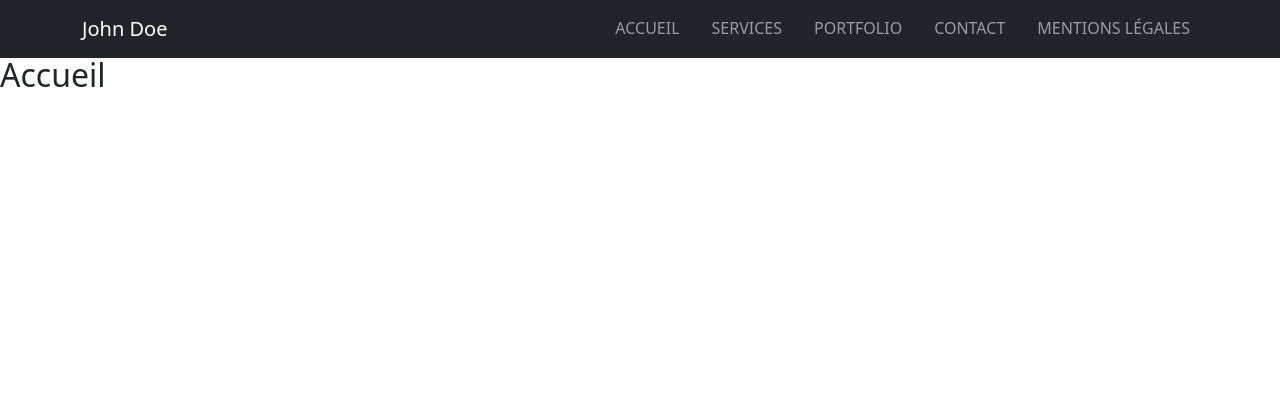
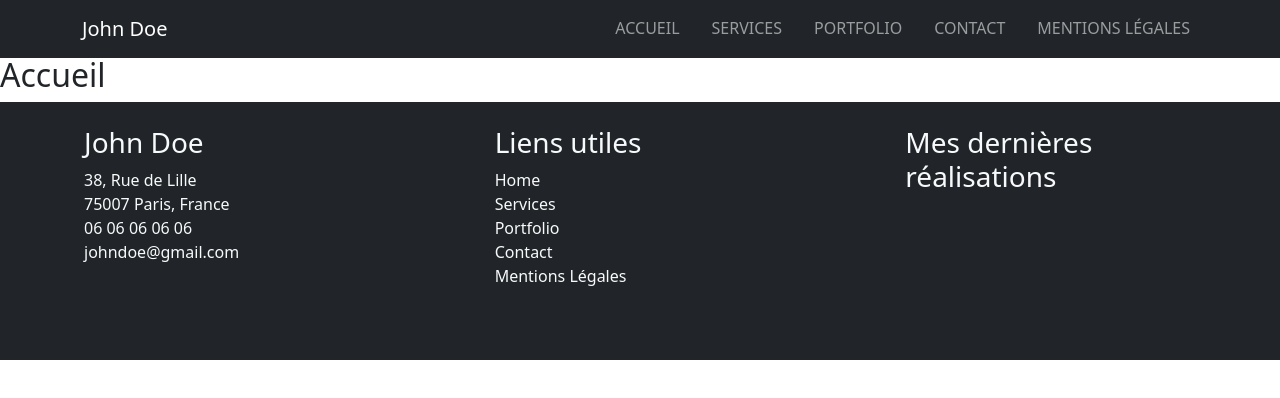
Before and after one commit to Doarj/portfolio-john-doe, a React (Create React App) app: page / in a window 1280 px wide. Shown: the top 398 px of the page. Built offline with nearby package versions, Linux system fonts and the light colour scheme.

Commit message:
add footer

```diff
--- a/src/App.css
+++ b/src/App.css
@@ -1,38 +1,7 @@
 .App {
-  text-align: center;
-}
-
-.App-logo {
-  height: 40vmin;
-  pointer-events: none;
-}
-
-@media (prefers-reduced-motion: no-preference) {
-  .App-logo {
-    animation: App-logo-spin infinite 20s linear;
-  }
-}
-
-.App-header {
-  background-color: #282c34;
-  min-height: 100vh;
   display: flex;
   flex-direction: column;
+  margin: auto;
+  justify-content: center;
   align-items: center;
-  justify-content: center;
-  font-size: calc(10px + 2vmin);
-  color: white;
 }
-
-.App-link {
-  color: #61dafb;
-}
-
-@keyframes App-logo-spin {
-  from {
-    transform: rotate(0deg);
-  }
-  to {
-    transform: rotate(360deg);
-  }
-}
--- a/src/App.js
+++ b/src/App.js
@@ -1,6 +1,6 @@
 import './App.css';
 import { Route, Routes, Link } from 'react-router-dom';
-import { Nav, Navbar, Container } from 'react-bootstrap';
+import { Nav, Navbar, Container, Row, Col } from 'react-bootstrap';
 import Services from "./pages/Services";
 import Contact from "./pages/Contact";
 import Realisations from "./pages/Realisations";
@@ -17,11 +17,6 @@ export default function App () {
                   <Navbar.Toggle aria-controls="responsive-navbar-nav" />
                     <Navbar.Collapse id="responsive-navbar-nav">
                         <Nav className="ms-auto text-uppercase" variant="underline">
-                            {/*<Link to="/" className="nav-link">Accueil</Link>
-                            <Link to="/services" className="nav-link">Services</Link>
-                            <Link to="/realisations" className="nav-link">Portfolio</Link>
-                            <Link to="/contact" className="nav-link">Contact</Link>
-                            <Link to="/mentionslegales" className="nav-link">Mentions Légales</Link>*/}
                             <Nav.Link as={Link} to="/">Accueil</Nav.Link>
                             <Nav.Link as={Link} to="/services">Services</Nav.Link>
                             <Nav.Link as={Link} to="/realisations">Portfolio</Nav.Link>
@@ -44,6 +39,44 @@ export default function App () {
         <Route path="realisations" element = {<Realisations/>}></Route>
         <Route path="mentionslegales" element = {<MentionsLegales/>}></Route>
       </Routes>
+
+
+      <footer>
+        <Container fluid>
+            <Row className = "bg-dark text-light p-4">
+                <Col className="mx-5 mb-4 colFooter">
+                    <h3>John Doe</h3>
+                    <ul className="list-group list-unstyled">
+                        <li>38, Rue de Lille</li>
+                        <li>75007 Paris, France</li>
+                        <li>06 06 06 06 06</li>
+                        <li>johndoe@gmail.com</li>
+                    </ul>
+                    <a href="https://github.com/github-john-doe" target="blank" className="link-light"><i class="bi bi-github fs-2 icone" rel="nofollow"></i></a>
+                    <a href="https://x.com/fr" target="blank" className="link-light"><i class="bi bi-twitter-x fs-2 mx-3 icone" rel="nofollow"></i></a>
+                    <a href="https://www.linkedin.com/in/johndoes/" target="blank" className="link-light"><i class="bi bi-linkedin fs-2 icone" rel="nofollow"></i></a>
+                </Col>
+
+                <Col className="mx-5 mb-4 colFooter">
+                <h3>Liens utiles</h3>
+                    <ul className="list-group list-unstyled">
+                        <Link to="/" className="nav-link linkFooter">Home</Link>
+                        <Link to="/services" className="nav-link linkFooter">Services</Link>
+                        <Link to="/realisations" className="nav-link linkFooter" rel="noindex">Portfolio</Link>
+                        <Link to="/contact" className="nav-link linkFooter">Contact</Link>
+                        <Link to="/mentionslegales" className="nav-link linkFooter">Mentions Légales</Link>
+                    </ul>
+                </Col>
+
+                <Col className="mx-5 mb-4 colFooter">
+                <h3>Mes dernières réalisations</h3>
+                    <ul className="list-group list-unstyled">
+
+                    </ul>
+                </Col>
+            </Row>
+        </Container>
+            </footer>
     </div>
   );
 }
```
